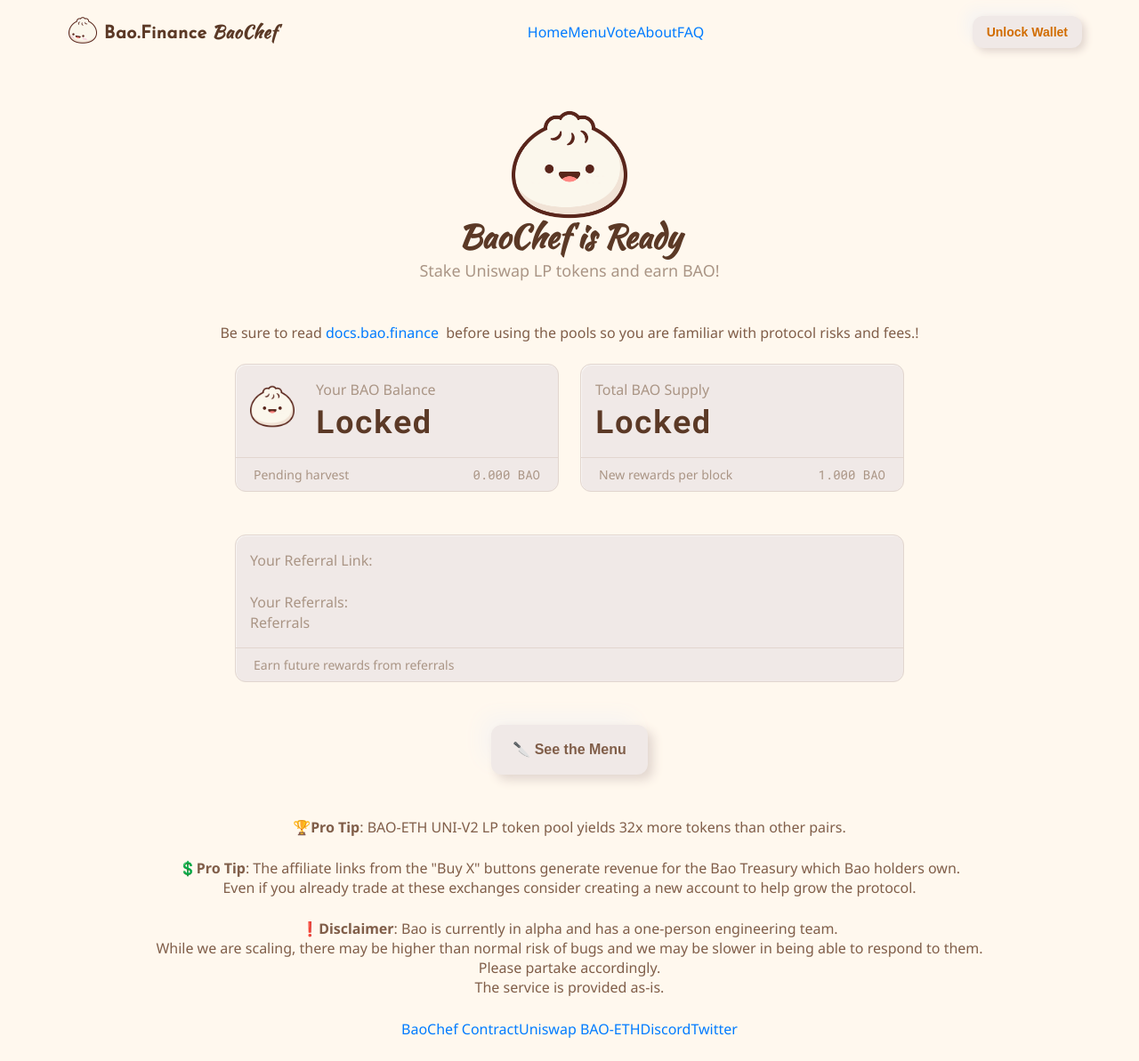
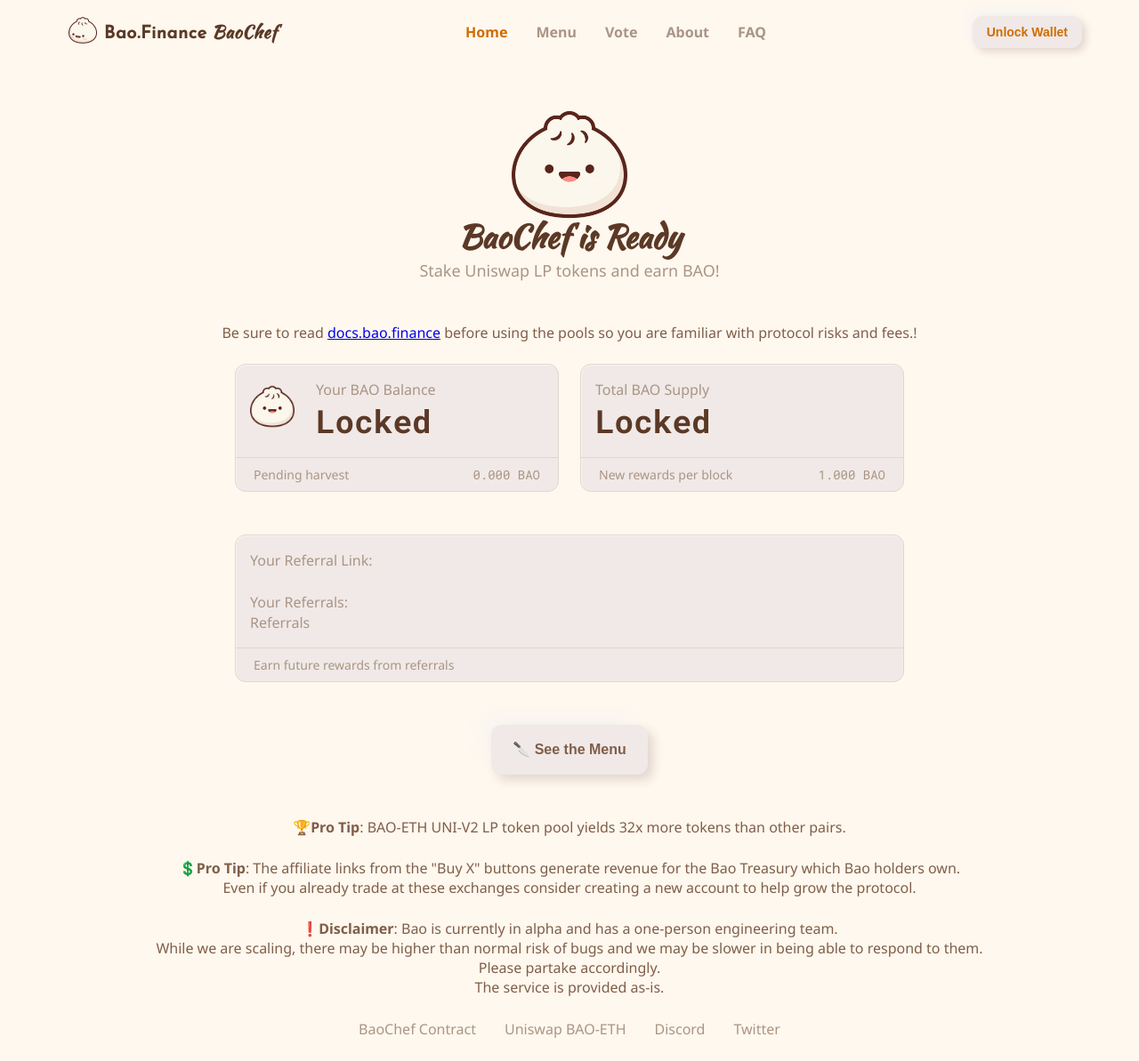
Before and after one commit to AbhishekKumar-official/bao_finance, a React (Create React App) app: page / in a window 1280 px wide. Shown: the whole page at 89% size. Built offline with nearby package versions, Linux system fonts and the light colour scheme.

Commit message:
no message

```diff
--- a/src/components/footer/footer.scss
+++ b/src/components/footer/footer.scss
@@ -14,15 +14,15 @@
         align-items: center;
         display: flex;
 
-        .nav-link{
+        a{
             color: rgb(170, 149, 133);
             padding-left: 16px;
             padding-right: 16px;
             text-decoration: none;
         }
-        .nav-link:hover,
-        .nav-link:focus{
+        a:hover{
             color: rgb(128, 94, 73);
+            text-decoration: none;
         }
     }
 }
--- a/src/components/header/header.jsx
+++ b/src/components/header/header.jsx
@@ -33,7 +33,7 @@
                 </span>
                </a>
                <nav>
-                   <NavLink activeClassName="active" to="/home">Home</NavLink>
+                   <NavLink activeClassName="active" className="active" to="/home">Home</NavLink>
                    <NavLink activeClassName="active" to="/menu">Menu</NavLink>
                    <a href= "https://snapshot.page/#/baovotes.eth" target="__blank">Vote</a>
                    <a href= "https://docs.bao.finance/" target="__blank">About</a>
--- a/src/components/header/header.scss
+++ b/src/components/header/header.scss
@@ -52,15 +52,14 @@
             align-items: center;
             display: flex;
 
-            .nav-link{
+            a{
                 color: rgb(170, 149, 133);
                 font-weight: 700;
                 padding-left: 16px;
                 padding-right: 16px;
                 text-decoration: none;
             }
-            .nav-link:hover,
-            .nav-link:focus{
+            a:hover{
                 color: rgb(128, 94, 73);
             }
             .active{
--- a/src/pages/Home.jsx
+++ b/src/pages/Home.jsx
@@ -15,8 +15,8 @@
             </div>
             <h3>
                 Be sure to read&nbsp;
-                <a href="https://docs.bao.finance/" target="__blank">docs.bao.finance</a>&nbsp;
-                before using the pools so you are familiar with protocol risks and fees.!
+                <a href="https://docs.bao.finance/" target="__blank">docs.bao.finance</a>
+                &nbsp;before using the pools so you are familiar with protocol risks and fees.!
             </h3>
             <div className="wrap-locked">
                 <div className="wrap-row">
--- a/src/pages/Home.scss
+++ b/src/pages/Home.scss
@@ -50,6 +50,14 @@
         padding: 0px;
         text-align: center;
         line-height: 22px;
+
+        a{
+            color: #0000EE;
+            text-decoration: underline;
+        }
+        a:-webkit-any-link:active{
+            color: -webkit-activelink;
+        }
     }
     .wrap-locked{
         box-sizing: border-box;
```
Also changed, not shown: 1 other file (tests, documents, lock files or other folders).
